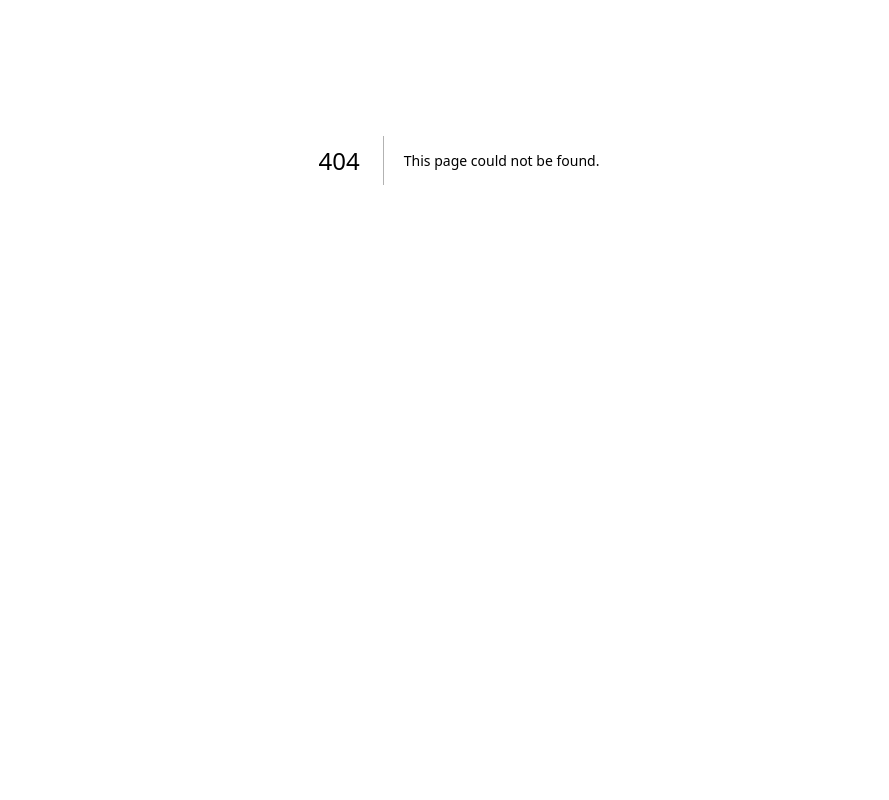
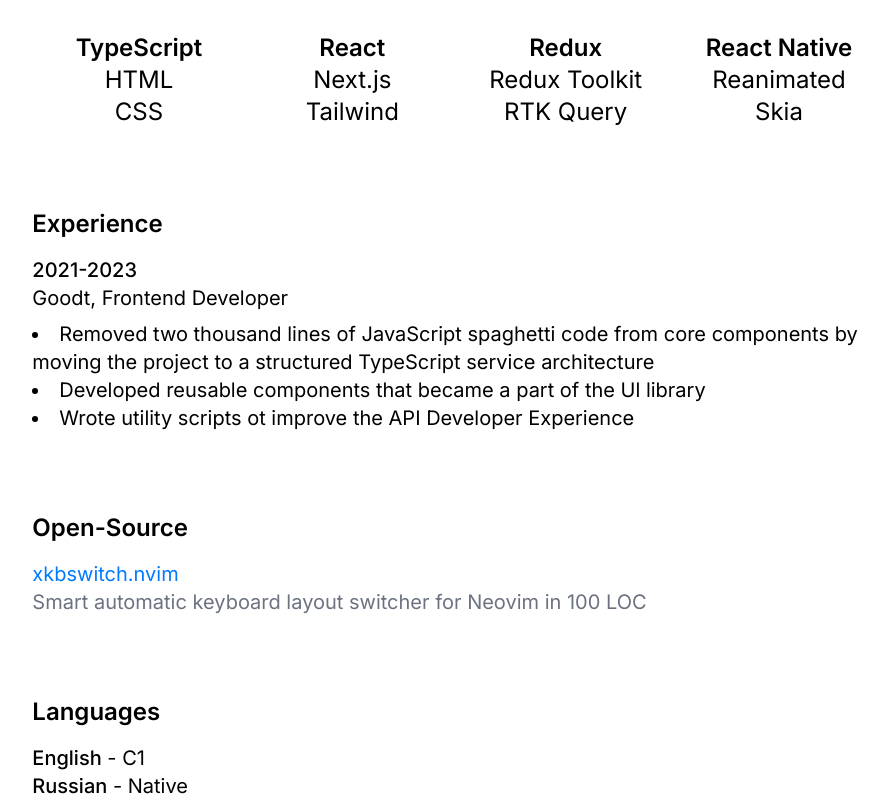
Before and after one commit to ivanesmantovich/ive.ink, a Next.js app: page /portfolio in a window 1280 px wide. Before the commit this address had no page. Shown: the part 240-1040 px from the top of the page, without its empty margins (181-1070 px from the left). Before the commit the page ends 800 px from the top, so only its background shows below. Built offline with nearby package versions, Linux system fonts and the light colour scheme.

Commit message:
Portfolio, Blog

```diff
--- /dev/null
+++ b/app/portfolio/page.tsx
@@ -0,0 +1,5 @@
+import Portfolio from '@/components/Portfolio'
+
+export default function PortfolioPage() {
+    return <Portfolio />
+}
--- a/components/Menu.tsx
+++ b/components/Menu.tsx
@@ -10,7 +10,7 @@ import { useState } from 'react'
 
 export default function Menu() {
     const [hoveredElement, setHoveredElement] = useState<
-        'about' | 'projects' | 'portfolio' | 'email' | null
+        'about' | 'projects' | 'portfolio' | 'blog' | 'email' | null
     >(null)
 
     const aboutMeEnter = () => {
@@ -23,6 +23,10 @@ export default function Menu() {
 
     const portfolioEnter = () => {
         setHoveredElement('portfolio')
+    }
+
+    const blogEnter = () => {
+        setHoveredElement('blog')
     }
 
     const emailEnter = () => {
@@ -97,6 +101,26 @@ export default function Menu() {
                     />
                 </Link>
 
+                <Link
+                    href="https://blog.ive.ink"
+                    className="py-7 pl-14 flex flex-row cursor-pointer"
+                    onMouseOver={blogEnter}
+                    onMouseOut={handleMouseout}
+                >
+                    <div>Blog</div>
+                    <Image
+                        src={asterisk}
+                        alt=""
+                        className={`ml-5 w-9 ${styles.pointerAsterisk} ${
+                            styles.spinning
+                        } ${
+                            hoveredElement === 'blog'
+                                ? 'opacity-100'
+                                : 'opacity-0'
+                        }`}
+                    />
+                </Link>
+
                 <a
                     href="mailto:ivanesmantovich@gmail.com"
                     className="py-7 pl-14 flex flex-row cursor-pointer"
--- /dev/null
+++ b/components/Portfolio.tsx
@@ -0,0 +1,107 @@
+import styles from './About.module.css'
+
+import Link from 'next/link'
+
+import Snowdrop from './Snowdrop'
+
+export default function Portfolio() {
+    return (
+        <div className="flex h-screen w-screen items-center justify-center">
+            <div
+                className={`flex flex-col h-full w-5/6 sm:w-4/6 ${styles.fadeIn}`}
+            >
+                <Link className="pt-20" href="/menu">
+                    <Snowdrop />
+                </Link>
+
+                <div
+                    className={
+                        'grid grid-rows-2 md:grid-rows-1 grid-cols-2 md:grid-cols-4  text-2xl pt-20 text-center'
+                    }
+                >
+                    <div>
+                        <div className={'font-semibold'}>TypeScript</div>
+                        <div>HTML</div>
+                        <div>CSS</div>
+                    </div>
+                    <div>
+                        <div className={'font-semibold'}>React</div>
+                        <div>Next.js</div>
+                        <div>Tailwind</div>
+                    </div>
+                    <div>
+                        <div className={'font-semibold'}>Redux</div>
+                        <div>Redux Toolkit</div>
+                        <div>RTK Query</div>
+                    </div>
+                    <div>
+                        <div className={'font-semibold'}>React Native</div>
+                        <div>Reanimated</div>
+                        <div>Skia</div>
+                    </div>
+                </div>
+
+                <div className={'pt-20 text-xl'}>
+                    <div className={'pb-4 text-2xl font-semibold'}>
+                        Experience
+                    </div>
+                    <div className={'font-medium'}>2021-2023</div>
+                    <div>Goodt, Frontend Developer</div>
+                    <ul className={'pt-2'} style={{ listStyle: 'inside' }}>
+                        <li>
+                            Removed two thousand lines of JavaScript spaghetti
+                            code from core components by moving the project to a
+                            structured TypeScript service architecture
+                        </li>
+                        <li>
+                            Developed reusable components that became a part of
+                            the Ul library
+                        </li>
+                        <li>
+                            Wrote utility scripts ot improve the API Developer
+                            Experience
+                        </li>
+                    </ul>
+                </div>
+
+                <div className={'pt-20 text-xl'}>
+                    <div className={'text-2xl pb-4 font-semibold'}>
+                        Open-Source
+                    </div>
+                    <Link
+                        href={
+                            'https://github.com/ivanesmantovich/xkbswitch.nvim'
+                        }
+                        className={'text-[#007aff]'}
+                    >
+                        xkbswitch.nvim
+                    </Link>
+                    <div className={'text-gray-500'}>
+                        Smart automatic keyboard layout switcher for Neovim in
+                        100 LOC
+                    </div>
+                </div>
+
+                <div className={'pt-20 text-xl'}>
+                    <div className={'text-2xl pb-4 font-semibold'}>
+                        Languages
+                    </div>
+                    <div>
+                        <span className={'font-medium'}>English</span> - C1
+                    </div>
+                    <div>
+                        <span className={'font-medium'}>Russian</span> - Native
+                    </div>
+                </div>
+
+                <div className={'pt-20 pb-20 text-xl'}>
+                    <div className={'text-2xl pb-4 font-semibold'}>
+                        Education
+                    </div>
+                    <div>Voronezh State University</div>
+                    <div className={'font-medium'}>BA Computer Science</div>
+                </div>
+            </div>
+        </div>
+    )
+}
--- a/components/Projects.tsx
+++ b/components/Projects.tsx
@@ -46,12 +46,9 @@ export default function Projects() {
                     <div className={'text-3xl pb-8'}>2023</div>
                     <div className={'pb-4'}>
                         <div className={'text-2xl text-[#007aff]'}>Ichi</div>
-                        <div className={'text-gray-400'}>
+                        <div className={'text-gray-500'}>
                             <span>
                                 Offline-first PWA Grocery Shopping List{' '}
-                            </span>
-                            <span className={'font-semibold'}>
-                                (Work in Progress)
                             </span>
                         </div>
                     </div>
@@ -62,7 +59,7 @@ export default function Projects() {
                         >
                             ive.ink
                         </Link>
-                        <div className={'text-gray-400'}>Portfolio</div>
+                        <div className={'text-gray-500'}>Portfolio</div>
                     </div>
                     <div>
                         <div className={'text-2xl text-[#007aff] flex'}>
@@ -88,8 +85,9 @@ export default function Projects() {
                                 </div>
                             )}
                         </div>
-                        <div className={'text-gray-400'}>
-                            Smart automatic keyboard layout switching in 100 LOC
+                        <div className={'text-gray-500'}>
+                            Smart automatic keyboard layout switcher for Neovim
+                            in 100 LOC
                         </div>
                     </div>
                 </div>
```
Also changed, not shown: components/Hello.module.css (+13 -5 lines).
